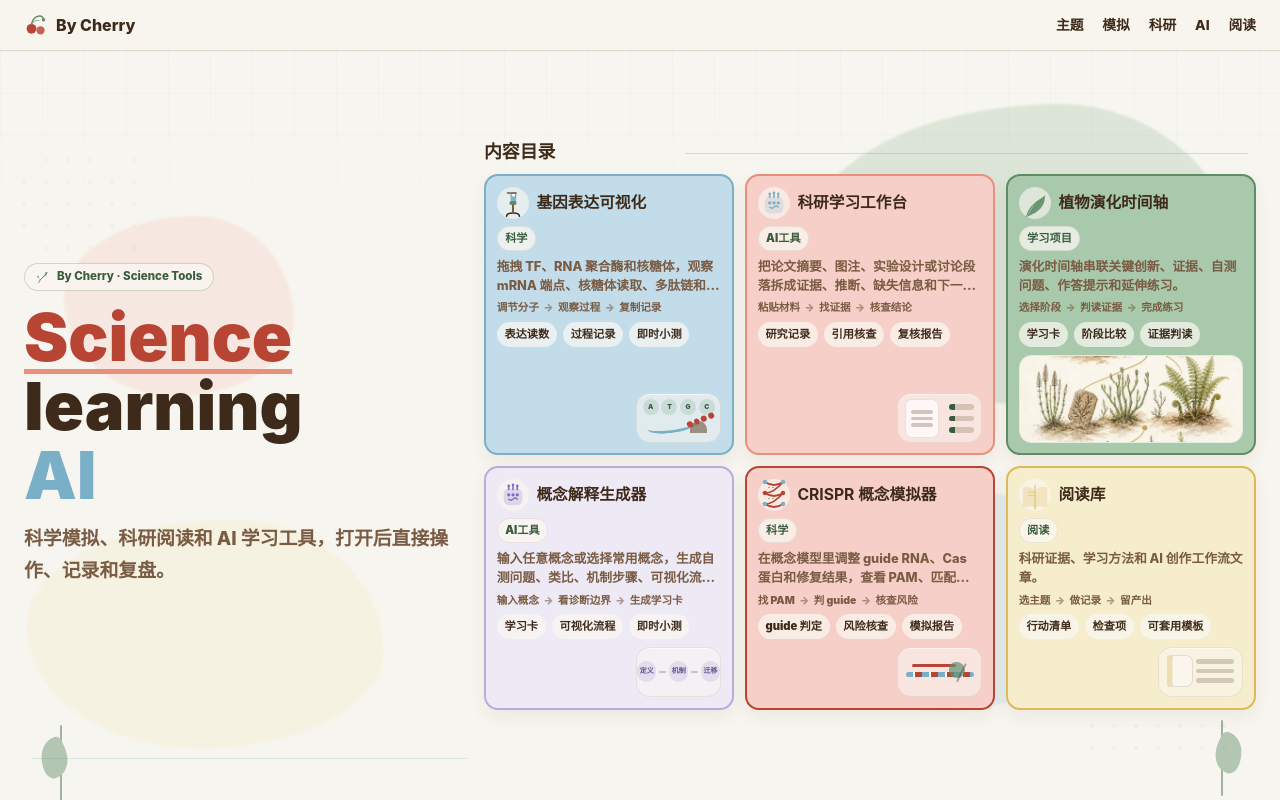
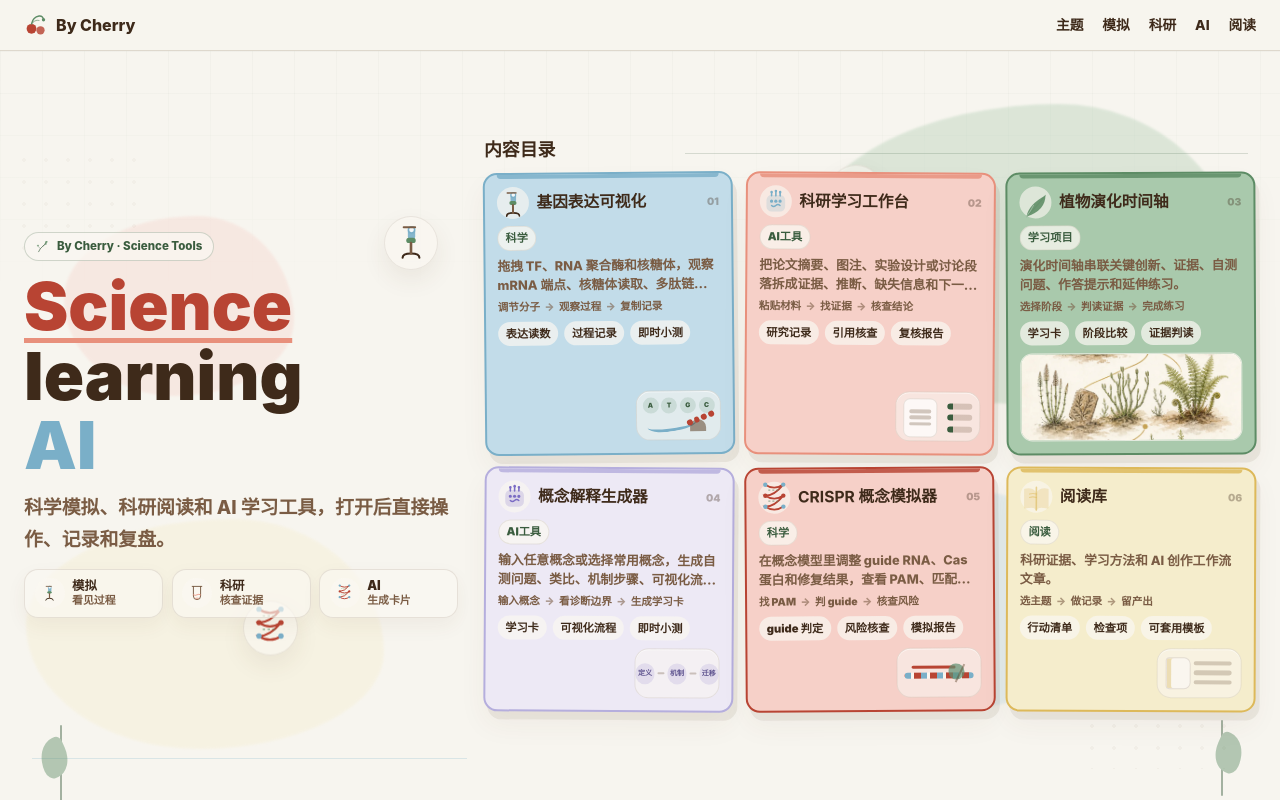
Before and after one commit to liruirui321/Bycherry, a React (Vite) app: page / in a window 1280 px wide. Built offline with nearby package versions, Linux system fonts and the light colour scheme.

Commit message:
Restore homepage visual density

```diff
--- a/scripts/verify-content-integrity.mjs
+++ b/scripts/verify-content-integrity.mjs
@@ -200,10 +200,10 @@ function verifyWorkCardActions() {
   expect(heroSource.includes('id="works"') && heroSource.includes('aria-label="内容目录"'), "Hero must own the #works anchor and all-module directory.");
   expect(heroSource.includes("hero-entry-row") && !heroSource.includes("hero-work-open") && !heroSource.includes("hero-entry-action"), "Hero module entries must stay as compact clickable entries without repeated open pills.");
   expect(heroSource.includes("hero-layout") && heroSource.includes("hero-featured-panel") && heroSource.includes("内容目录") && !heroSource.includes("精选内容"), "Hero must use a direct first-screen content directory rather than a featured-summary label.");
-  expect(heroSource.includes('gridTemplateColumns: "minmax(320px, 0.72fr) minmax(0, 1.28fr)"') && heroSource.includes("hero-soft-blob") && heroSource.includes("hero-stem"), "Hero must keep the original two-column studio composition with visible background atmosphere.");
+  expect(heroSource.includes('gridTemplateColumns: "minmax(320px, 0.72fr) minmax(0, 1.28fr)"') && heroSource.includes("hero-soft-blob") && heroSource.includes("hero-stem") && heroSource.includes("hero-float-deco") && heroSource.includes("hero-scope-strip"), "Hero must keep the original two-column studio composition with visible background atmosphere and useful left-side density.");
   expect(heroSource.includes("hero-entry-desc") && heroSource.includes("-webkit-line-clamp: 2"), "Hero featured cards must show compact clamped module descriptions without becoming long pages.");
-  expect(heroSource.includes('className="hero-entry-grid"') && heroSource.includes('gridTemplateColumns: "repeat(3, minmax(0, 1fr))"') && heroSource.includes('gridAutoRows: "minmax(178px, auto)"'), "Homepage module entries must render as a dense three-column first-screen directory, not repeated sections.");
-  expect(heroSource.includes("border: `2px solid ${entry.border}`") && heroSource.includes("minHeight: 178") && !heroSource.includes("minHeight: 230") && !heroSource.includes("minHeight: 260"), "Homepage module entries must keep enough content density without returning to long sticky-note panels.");
+  expect(heroSource.includes('className="hero-entry-grid"') && heroSource.includes('gridTemplateColumns: "repeat(3, minmax(0, 1fr))"') && heroSource.includes('gridAutoRows: "minmax(188px, auto)"'), "Homepage module entries must render as a dense three-column first-screen directory, not repeated sections.");
+  expect(heroSource.includes("border: `2px solid ${entry.border}`") && heroSource.includes("minHeight: 188") && !heroSource.includes("minHeight: 230") && !heroSource.includes("minHeight: 260"), "Homepage module entries must keep enough content density without returning to long sticky-note panels.");
   expect(!heroSource.includes('gridRow: entry.featuredImage ? "span 2" : undefined') && heroSource.includes('height: 88'), "Homepage plant evolution entry must show a compact illustration without becoming a two-row sticky-note card.");
   expect(!/\.hero-entry-row\s*\{[\s\S]{0,260}width:\s*100%\s*!important/.test(heroSource), "Mobile homepage entries must not become full-width long boxes.");
   expect(!heroSource.includes("hero-count") && !heroSource.includes("homeWorkStatus") && !heroSource.includes("hero-work-status") && !heroSource.includes("个内容入口"), "Homepage first-screen directory must not add duplicate count or status labels.");
--- a/src/app/components/Hero.tsx
+++ b/src/app/components/Hero.tsx
@@ -1,6 +1,6 @@
 import type { MouseEvent } from "react";
 import { works } from "./Works";
-import { IconBook, IconBranch } from "./Icons";
+import { IconBook, IconBranch, IconDNA, IconLeafSmall, IconMicroscope, IconTestTube } from "./Icons";
 import { getWorkToolHref, navigateClient, shouldUseClientNavigation } from "../navigation";
 import { preloadRouteForHref } from "../routePrefetch";
 
@@ -151,6 +151,10 @@ export function Hero() {
         <div className="hero-dot-field" style={{ position: "absolute", width: 148, height: 120, right: "3.2rem", bottom: "2rem", opacity: 0.18 }} />
         <div className="hero-stem hero-stem-left" />
         <div className="hero-stem hero-stem-right" />
+        <div className="hero-float-deco hero-float-microscope"><IconMicroscope size={42} color="var(--cherry-blue)" /></div>
+        <div className="hero-float-deco hero-float-dna"><IconDNA size={44} color1="var(--cherry-red)" color2="var(--cherry-blue)" /></div>
+        <div className="hero-float-deco hero-float-tube"><IconTestTube size={34} color="var(--cherry-peach)" /></div>
+        <div className="hero-float-deco hero-float-leaf"><IconLeafSmall size={28} color="var(--cherry-sage)" /></div>
       </div>
 
       <div className="hero-inner" style={{ position: "relative", zIndex: 2, maxWidth: 1320, width: "100%", minWidth: 0, margin: "0 auto", boxSizing: "border-box" }}>
@@ -184,6 +188,21 @@ export function Hero() {
             <p style={{ margin: 0, color: "var(--cherry-warm-mid)", fontSize: "clamp(1rem, 1.5vw, 1.18rem)", lineHeight: 1.72, fontWeight: 760, maxWidth: 520 }}>
               科学模拟、科研阅读和 AI 学习工具，打开后直接操作、记录和复盘。
             </p>
+            <div className="hero-scope-strip" role="list" aria-label="内容范围" style={{ display: "grid", gridTemplateColumns: "repeat(3, minmax(0, 1fr))", gap: "0.52rem", maxWidth: 560 }}>
+              {[
+                { label: "模拟", detail: "看见过程", icon: <IconMicroscope size={19} color="var(--cherry-blue)" /> },
+                { label: "科研", detail: "核查证据", icon: <IconTestTube size={18} color="var(--cherry-peach)" /> },
+                { label: "AI", detail: "生成卡片", icon: <IconDNA size={19} color1="var(--cherry-red)" color2="var(--cherry-blue)" /> },
+              ].map((item) => (
+                <span key={item.label} className="hero-scope-item" role="listitem" style={{ display: "grid", gridTemplateColumns: "auto minmax(0, 1fr)", alignItems: "center", gap: "0.45rem", minWidth: 0, border: "1.5px solid rgba(94,68,42,0.12)", borderRadius: 14, padding: "0.54rem 0.62rem", background: "rgba(250,247,241,0.66)", boxShadow: "0 8px 20px rgba(94,68,42,0.06)" }}>
+                  <span aria-hidden="true" style={{ display: "grid", placeItems: "center", width: 30, height: 30, borderRadius: 999, background: "rgba(250,247,241,0.78)" }}>{item.icon}</span>
+                  <span style={{ display: "grid", gap: "0.08rem", minWidth: 0 }}>
+                    <strong style={{ fontSize: "0.78rem", lineHeight: 1.1, color: "var(--cherry-warm-brown)", fontWeight: 950 }}>{item.label}</strong>
+                    <span style={{ fontSize: "0.68rem", lineHeight: 1.2, color: "var(--cherry-warm-mid)", fontWeight: 850 }}>{item.detail}</span>
+                  </span>
+                </span>
+              ))}
+            </div>
             </div>
           </div>
 
@@ -191,8 +210,8 @@ export function Hero() {
             <div style={{ display: "flex", alignItems: "center", justifyContent: "space-between", gap: "0.8rem", flexWrap: "wrap" }}>
               <h2 style={{ margin: 0, color: "var(--cherry-warm-brown)", fontSize: "1.12rem", lineHeight: 1.2, fontWeight: 950 }}>内容目录</h2>
             </div>
-            <nav id="works" className="hero-entry-grid" aria-label="内容目录" style={{ display: "grid", gridTemplateColumns: "repeat(3, minmax(0, 1fr))", gridAutoRows: "minmax(178px, auto)", gap: "0.68rem", minWidth: 0, maxWidth: "100%", boxSizing: "border-box" }}>
-              {entries.map((entry) => (
+            <nav id="works" className="hero-entry-grid" aria-label="内容目录" style={{ display: "grid", gridTemplateColumns: "repeat(3, minmax(0, 1fr))", gridAutoRows: "minmax(188px, auto)", gap: "0.72rem", minWidth: 0, maxWidth: "100%", boxSizing: "border-box" }}>
+              {entries.map((entry, index) => (
                 <a
                   className={`hero-entry-row ${entry.featuredImage ? "hero-entry-row-image" : ""}`}
                   key={entry.key}
@@ -206,7 +225,7 @@ export function Hero() {
                     background: entry.color,
                     border: `2px solid ${entry.border}`,
                     borderRadius: 14,
-                    padding: "0.68rem",
+                    padding: "0.74rem",
                     color: "var(--cherry-warm-brown)",
                     textDecoration: "none",
                     textAlign: "left",
@@ -218,17 +237,20 @@ export function Hero() {
                     overflow: "hidden",
                     minWidth: 0,
                     maxWidth: "100%",
-                    minHeight: 178,
+                    minHeight: 188,
                     boxSizing: "border-box",
-                    boxShadow: "0 7px 16px rgba(94,68,42,0.07)",
+                    boxShadow: "4px 8px 0 rgba(94,68,42,0.08), 0 14px 28px rgba(94,68,42,0.05)",
+                    transform: `rotate(${[-0.55, 0.42, -0.28, 0.36, -0.4, 0.22][index % 6]}deg)`,
                   }}
                 >
+                  <span aria-hidden="true" style={{ position: "absolute", left: "0.74rem", right: "0.74rem", top: 0, height: 4, borderRadius: "0 0 999px 999px", background: entry.border, opacity: 0.82 }} />
                   <span style={{ minWidth: 0, display: "grid", gap: "0.44rem", alignContent: "start" }}>
                     <span style={{ display: "flex", alignItems: "center", gap: "0.48rem", minWidth: 0 }}>
                       <span aria-hidden="true" style={{ display: "inline-grid", placeItems: "center", width: 32, height: 32, borderRadius: 999, background: "rgba(250,247,241,0.64)", flexShrink: 0 }}>
                         {entry.icon}
                       </span>
                       <strong style={{ fontSize: "0.98rem", lineHeight: 1.18, minWidth: 0, overflowWrap: "anywhere" }}>{entry.title}</strong>
+                      <span aria-hidden="true" style={{ marginLeft: "auto", flexShrink: 0, color: "rgba(62,42,26,0.34)", fontSize: "0.64rem", lineHeight: 1, fontWeight: 950, letterSpacing: 0 }}>{String(index + 1).padStart(2, "0")}</span>
                     </span>
                     <span style={{ display: "flex", gap: "0.44rem", flexWrap: "wrap", alignItems: "center" }}>
                       <span style={{ background: "rgba(250,247,241,0.76)", border: "1px solid rgba(94,68,42,0.1)", borderRadius: 999, padding: "0.2rem 0.46rem", color: "var(--cherry-forest)", fontSize: "0.7rem", fontWeight: 950 }}>{entry.kind}</span>
@@ -360,6 +382,47 @@ export function Hero() {
           transform: scaleX(-1);
         }
 
+        .hero-float-deco {
+          position: absolute;
+          display: grid;
+          place-items: center;
+          width: 3.4rem;
+          height: 3.4rem;
+          border-radius: 999px;
+          background: rgba(250,247,241,0.58);
+          border: 1px solid rgba(94,68,42,0.1);
+          box-shadow: 0 10px 24px rgba(94,68,42,0.08);
+          animation: heroFloatDeco 5.2s ease-in-out infinite;
+        }
+
+        .hero-float-microscope {
+          left: 30%;
+          top: 22%;
+        }
+
+        .hero-float-dna {
+          left: 19%;
+          bottom: 19%;
+          animation-delay: -1.2s;
+        }
+
+        .hero-float-tube {
+          right: 8%;
+          bottom: 25%;
+          animation-delay: -0.7s;
+        }
+
+        .hero-float-leaf {
+          right: 31%;
+          top: 16%;
+          animation-delay: -1.8s;
+        }
+
+        @keyframes heroFloatDeco {
+          0%, 100% { transform: translateY(0); }
+          50% { transform: translateY(-8px); }
+        }
+
         @media (max-width: 860px) {
           .hero-shell {
             min-height: auto !important;
@@ -386,6 +449,16 @@ export function Hero() {
             line-height: 1.02 !important;
           }
 
+          .hero-scope-strip {
+            grid-template-columns: repeat(3, minmax(0, 1fr)) !important;
+            gap: 0.42rem !important;
+          }
+
+          .hero-scope-item {
+            padding: 0.42rem !important;
+            border-radius: 12px !important;
+          }
+
           .hero-entry-grid {
             display: grid !important;
             grid-template-columns: repeat(2, minmax(0, 1fr)) !important;
@@ -402,6 +475,7 @@ export function Hero() {
             padding: 0.56rem !important;
             min-height: 150px !important;
             border-radius: 14px !important;
+            transform: none !important;
           }
 
           .hero-entry-row-image img {
@@ -411,6 +485,11 @@ export function Hero() {
           .hero-entry-row strong,
           .hero-entry-row span {
             overflow-wrap: anywhere;
+          }
+
+          .hero-float-deco,
+          .hero-stem-right {
+            display: none !important;
           }
         }
 
@@ -433,7 +512,7 @@ export function Hero() {
         }
 
         .hero-entry-row {
-          transition: color 0.18s ease, background 0.18s ease;
+          transition: color 0.18s ease, background 0.18s ease, transform 0.18s ease, box-shadow 0.18s ease;
         }
 
         .hero-mini-visual {
@@ -649,11 +728,15 @@ export function Hero() {
         .hero-entry-row:hover,
         .hero-entry-row:focus-visible {
           background: rgba(250,247,241,0.42) !important;
+          transform: translateY(-2px) rotate(0deg) !important;
+          box-shadow: 5px 10px 0 rgba(94,68,42,0.1), 0 18px 34px rgba(94,68,42,0.08) !important;
         }
 
         @media (prefers-reduced-motion: reduce) {
-          .hero-entry-row {
+          .hero-entry-row,
+          .hero-float-deco {
             transition: none !important;
+            animation: none !important;
           }
         }
 
```
